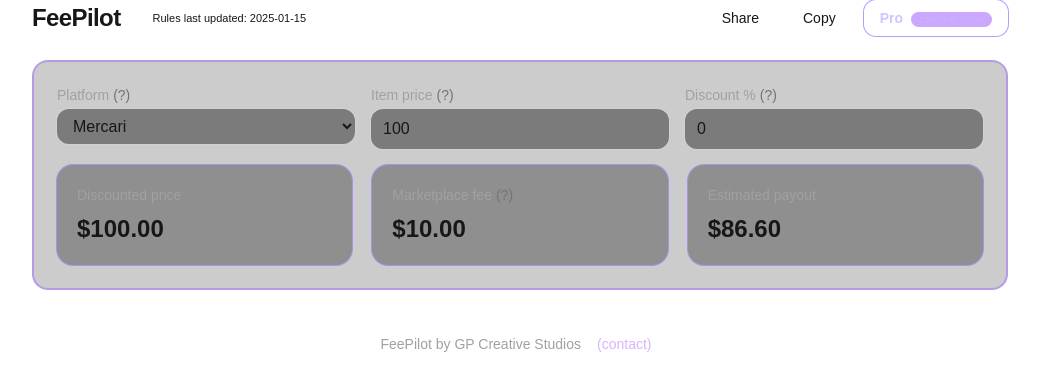
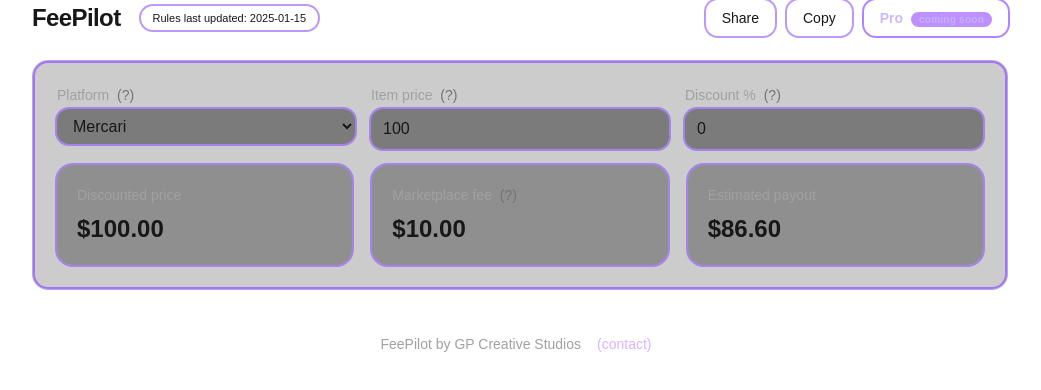
Before and after one commit to gpcreativestudios2018/FeePilot, a Next.js app: page / in a window 1280 px wide. Shown: the top 390 px of the page, without its empty margins (120-1161 px from the left). Built offline with nearby package versions, Linux system fonts and the light colour scheme.

Commit message:
UI polish: stronger violet rings + obvious copy toast; keep localStorage + Pro badge

```diff
--- a/src/app/components/HeaderActions.tsx
+++ b/src/app/components/HeaderActions.tsx
@@ -5,33 +5,28 @@ import React from 'react';
 type Props = {
   onShare: () => Promise<void> | void;
   onCopy: () => Promise<void> | void;
-  /** If omitted, Pro is disabled and shows “coming soon”. */
+  /** If provided, Pro links there. If omitted, shows “coming soon”. */
   proHref?: string;
 };
 
 export default function HeaderActions({ onShare, onCopy, proHref }: Props) {
+  const baseBtn =
+    'rounded-xl px-4 py-2 text-sm font-medium ring-2 ring-violet-500/60 hover:ring-violet-400/80 hover:bg-white/5 transition';
+
   return (
     <div className="flex items-center gap-3">
-      <button
-        type="button"
-        onClick={onShare}
-        className="rounded-xl px-4 py-2 text-sm font-medium ring-1 ring-white/10 hover:bg-white/5"
-      >
+      <button type="button" onClick={onShare} className={baseBtn}>
         Share
       </button>
 
-      <button
-        type="button"
-        onClick={onCopy}
-        className="rounded-xl px-4 py-2 text-sm font-medium ring-1 ring-white/10 hover:bg-white/5"
-      >
+      <button type="button" onClick={onCopy} className={baseBtn}>
         Copy
       </button>
 
       {proHref ? (
         <a
           href={proHref}
-          className="relative rounded-xl px-4 py-2 text-sm font-semibold ring-1 ring-violet-500/50 hover:ring-violet-400"
+          className="relative rounded-xl px-4 py-2 text-sm font-semibold ring-2 ring-violet-500/70 hover:ring-violet-400/90 transition"
         >
           Pro
         </a>
@@ -39,12 +34,12 @@ export default function HeaderActions({ onShare, onCopy, proHref }: Props) {
         <button
           type="button"
           disabled
-          className="relative cursor-not-allowed rounded-xl px-4 py-2 text-sm font-semibold ring-1 ring-violet-500/60 text-violet-300/80"
+          className="relative cursor-not-allowed rounded-xl px-4 py-2 text-sm font-semibold ring-2 ring-violet-500/70 text-violet-300/90"
           aria-disabled="true"
           title="Coming soon"
         >
           Pro
-          <span className="ml-2 rounded-full bg-violet-600/40 px-2 py-0.5 text-[10px] font-semibold tracking-wide">
+          <span className="ml-2 rounded-full bg-violet-600/50 px-2 py-0.5 text-[10px] font-semibold tracking-wide">
             coming soon
           </span>
         </button>
--- a/src/app/page.tsx
+++ b/src/app/page.tsx
@@ -14,7 +14,7 @@ import {
 type Inputs = {
   platform: PlatformKey;
   price: number;
-  shipping: number;     // buyer shipping (informational only)
+  shipping: number;
   discountPct: number;
 };
 
@@ -51,7 +51,7 @@ export default function Page() {
     )
   );
 
-  const [copiedAt, setCopiedAt] = useState<number>(0); // toast timer
+  const [toastAt, setToastAt] = useState<number>(0);
 
   // persist settings
   useEffect(() => {
@@ -88,12 +88,12 @@ export default function Page() {
     } else {
       await navigator.clipboard.writeText(url);
     }
-    setCopiedAt(Date.now());
+    setToastAt(Date.now());
   }
 
   async function copyLink(): Promise<void> {
     await navigator.clipboard.writeText(window.location.href);
-    setCopiedAt(Date.now());
+    setToastAt(Date.now());
   }
 
   function resetAll() {
@@ -102,6 +102,8 @@ export default function Page() {
       localStorage.removeItem('feepilot:inputs');
     } catch {}
   }
+
+  const ringBox = 'rounded-2xl bg-black/20 p-6 ring-2 ring-inset ring-violet-500/70 border border-violet-500/30';
 
   return (
     <main className="mx-auto max-w-5xl px-6 pb-16">
@@ -117,7 +119,7 @@ export default function Page() {
           </button>
 
           <span
-            className="ml-2 inline-flex items-center rounded-full bg-white/5 px-3 py-1 text-[11px] font-medium ring-1 ring-white/10"
+            className="ml-2 inline-flex items-center rounded-full bg-white/5 px-3 py-1 text-[11px] font-medium ring-2 ring-violet-500/60"
             title="Last time the fee rules were reviewed"
           >
             Rules last updated: {RULES_UPDATED_AT}
@@ -128,22 +130,19 @@ export default function Page() {
       </header>
 
       {/* Inputs */}
-      <section className="rounded-2xl border border-violet-500/40 bg-black/20 p-6 ring-1 ring-inset ring-violet-500/40">
+      <section className={ringBox}>
         <div className="mb-4 grid grid-cols-1 gap-4 md:grid-cols-3">
           {/* Platform */}
           <div className="md:col-span-1">
             <label className="mb-1 block text-sm text-neutral-400">
-              Platform
-              <span className="ml-1 text-neutral-500" title="Choose where you sell">
-                (?)
-              </span>
+              Platform <span className="ml-1 text-neutral-500" title="Choose where you sell">(?)</span>
             </label>
             <select
               value={inputs.platform}
               onChange={(e) =>
                 setInputs((s) => ({ ...s, platform: e.target.value as PlatformKey }))
               }
-              className="w-full rounded-xl bg-black/40 px-3 py-2 ring-1 ring-white/10 focus:outline-none focus:ring-2 focus:ring-violet-500"
+              className="w-full rounded-xl bg-black/40 px-3 py-2 ring-2 ring-violet-500/60 focus:outline-none focus:ring-2 focus:ring-violet-400"
             >
               {PLATFORMS.map((p) => (
                 <option key={p.key} value={p.key}>
@@ -156,10 +155,7 @@ export default function Page() {
           {/* Item price */}
           <div>
             <label className="mb-1 block text-sm text-neutral-400">
-              Item price
-              <span className="ml-1 text-neutral-500" title="Before fees & discounts">
-                (?)
-              </span>
+              Item price <span className="ml-1 text-neutral-500" title="Before fees & discounts">(?)</span>
             </label>
             <input
               type="number"
@@ -168,20 +164,15 @@ export default function Page() {
               onChange={(e) =>
                 setInputs((s) => ({ ...s, price: clamp(Number(e.target.value), 0) }))
               }
-              className="w-full rounded-xl bg-black/40 px-3 py-2 ring-1 ring-white/10 focus:outline-none focus:ring-2 focus:ring-violet-500"
+              className="w-full rounded-xl bg-black/40 px-3 py-2 ring-2 ring-violet-500/60 focus:outline-none focus:ring-2 focus:ring-violet-400"
             />
           </div>
 
           {/* Discount % */}
           <div>
             <label className="mb-1 block text-sm text-neutral-400">
-              Discount %
-              <span
-                className="ml-1 text-neutral-500"
-                title="Percentage off list price applied by you or the platform"
-              >
-                (?)
-              </span>
+              Discount %{' '}
+              <span className="ml-1 text-neutral-500" title="Percentage off list price">(?)</span>
             </label>
             <input
               type="number"
@@ -194,42 +185,37 @@ export default function Page() {
                   discountPct: clamp(Number(e.target.value), 0, 100),
                 }))
               }
-              className="w-full rounded-xl bg-black/40 px-3 py-2 ring-1 ring-white/10 focus:outline-none focus:ring-2 focus:ring-violet-500"
+              className="w-full rounded-xl bg-black/40 px-3 py-2 ring-2 ring-violet-500/60 focus:outline-none focus:ring-2 focus:ring-violet-400"
             />
           </div>
         </div>
 
         {/* Results */}
         <div className="mt-4 grid grid-cols-1 gap-5 md:grid-cols-3">
-          <div className="rounded-2xl bg-black/30 p-5 ring-1 ring-violet-500/50">
+          <div className="rounded-2xl bg-black/30 p-5 ring-2 ring-violet-500/60">
             <div className="text-sm text-neutral-400">Discounted price</div>
             <div className="mt-2 text-2xl font-semibold">{toMoney(discounted)}</div>
           </div>
 
-          <div className="rounded-2xl bg-black/30 p-5 ring-1 ring-violet-500/50">
+          <div className="rounded-2xl bg-black/30 p-5 ring-2 ring-violet-500/60">
             <div className="text-sm text-neutral-400">
-              Marketplace fee
-              <span
-                className="ml-1 text-neutral-500"
-                title="Marketplace fee based on the rule set for this platform"
-              >
-                (?)
-              </span>
+              Marketplace fee{' '}
+              <span className="ml-1 text-neutral-500" title="Based on the selected platform’s rules">(?)</span>
             </div>
             <div className="mt-2 text-2xl font-semibold">{toMoney(marketplaceFee)}</div>
           </div>
 
-          <div className="rounded-2xl bg-black/30 p-5 ring-1 ring-violet-500/50">
+          <div className="rounded-2xl bg-black/30 p-5 ring-2 ring-violet-500/60">
             <div className="text-sm text-neutral-400">Estimated payout</div>
             <div className="mt-2 text-2xl font-semibold">{toMoney(payout)}</div>
           </div>
         </div>
       </section>
 
-      {/* tiny “copied!” toast */}
-      {copiedAt > 0 && Date.now() - copiedAt < 1800 && (
-        <div className="pointer-events-none fixed right-5 top-5 z-50 rounded-xl bg-white/10 px-3 py-1.5 text-sm text-white backdrop-blur ring-1 ring-white/20">
-          copied!
+      {/* Copied toast */}
+      {toastAt > 0 && Date.now() - toastAt < 2200 && (
+        <div className="pointer-events-none fixed right-6 top-6 z-50 rounded-lg bg-violet-600/90 px-3 py-1.5 text-sm font-semibold text-white shadow-lg">
+          Copied!
         </div>
       )}
 
```
